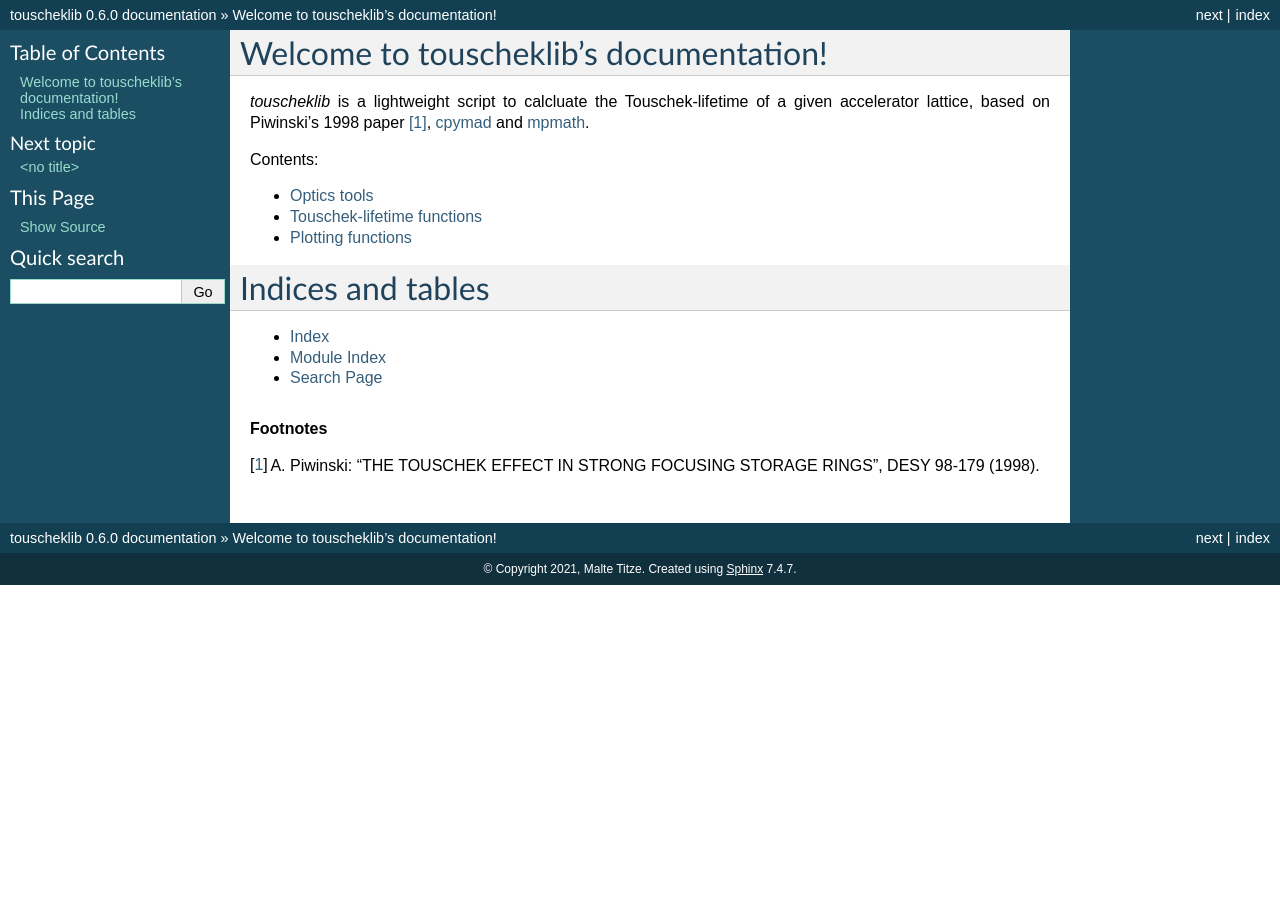
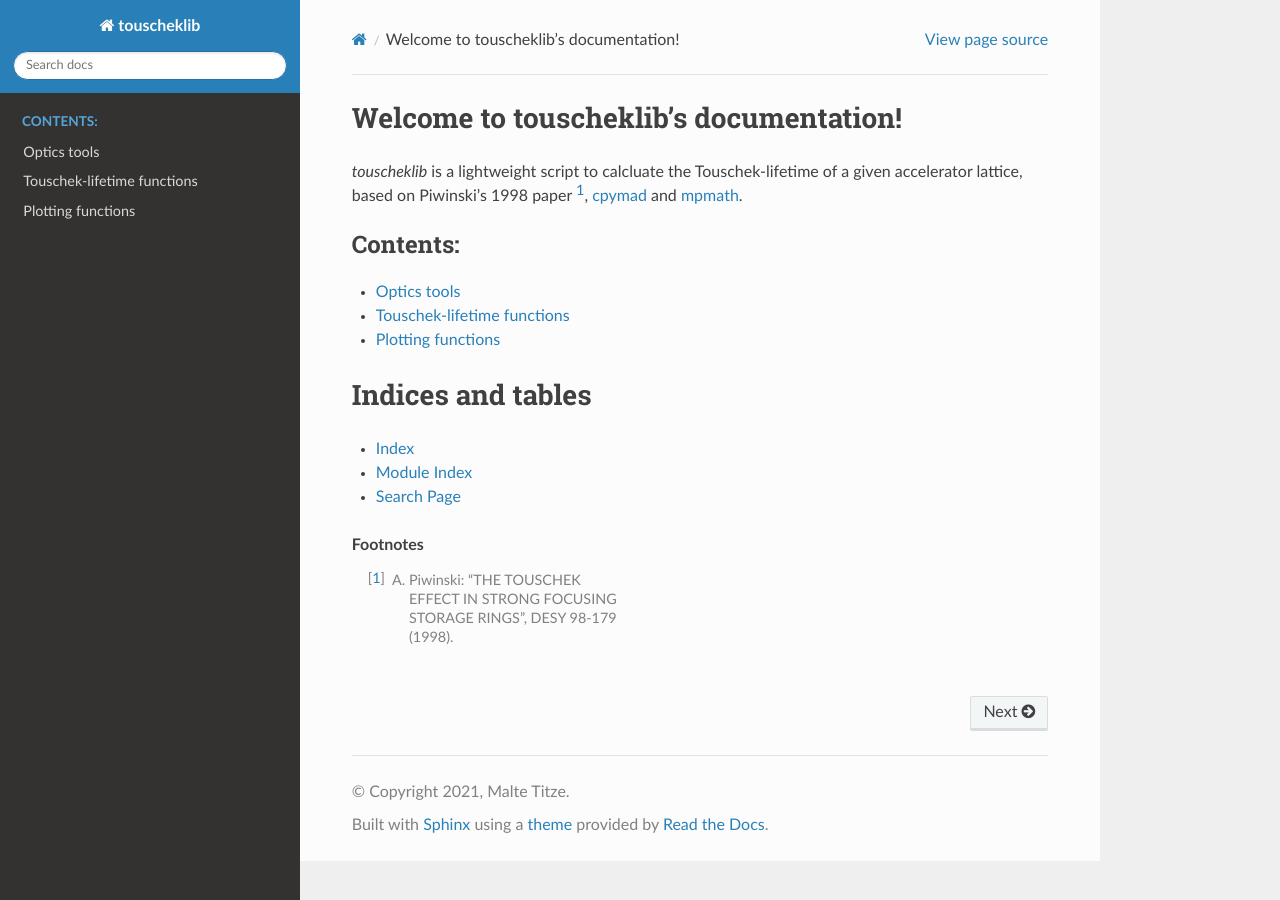
Before and after one commit to mtitze/touschek, a Sphinx documentation site: the page built from docs/source/index.rst, in a window 1280 px wide. Built offline with Sphinx 7.4.7 and the Read the Docs theme 2.0.0, drawn with Linux system fonts in a browser that asks for light colours.

Commit message:
sphinx rtd theme in docs

```diff
--- a/docs/source/conf.py
+++ b/docs/source/conf.py
@@ -31,7 +31,6 @@ release = __version__
 # Add any Sphinx extension module names here, as strings. They can be
 # extensions coming with Sphinx (named 'sphinx.ext.*') or your custom
 # ones.
-import myst_parser
 extensions = [
     'sphinx.ext.autodoc',
     'sphinx.ext.napoleon',
@@ -57,8 +56,7 @@ exclude_patterns = []
 # The theme to use for HTML and HTML Help pages.  See the documentation for
 # a list of builtin themes.
 #
-#html_theme = 'alabaster'
-html_theme = 'classic'
+html_theme = 'sphinx_rtd_theme'
 
 # Add any paths that contain custom static files (such as style sheets) here,
 # relative to this directory. They are copied after the builtin static files,
--- a/pyproject.toml
+++ b/pyproject.toml
@@ -14,6 +14,7 @@ progressbar = "^2.5"
 pandas = "^1.2.4"
 myst-parser = "^0.15.1"
 mpmath = "^1.2.1"
+sphinx-rtd-theme = "^0.5.2"
 
 [tool.poetry.dev-dependencies]
 pytest = "^5.2"
--- a/requirements.txt
+++ b/requirements.txt
@@ -34,6 +34,7 @@ requests==2.26.0; python_version >= "3.6" and python_full_version < "3.0.0" or p
 scipy==1.6.3; python_version >= "3.7" and python_version < "3.10"
 six==1.16.0; python_version >= "3.7" and python_full_version < "3.0.0" or python_full_version >= "3.3.0" and python_version >= "3.7"
 snowballstemmer==2.1.0; python_version >= "3.6"
+sphinx-rtd-theme==0.5.2
 sphinx==4.1.1; python_version >= "3.6"
 sphinxcontrib-applehelp==1.0.2; python_version >= "3.6"
 sphinxcontrib-devhelp==1.0.2; python_version >= "3.6"
```
Also changed, not shown: other parts of requirements.txt (+1 -1 lines).
